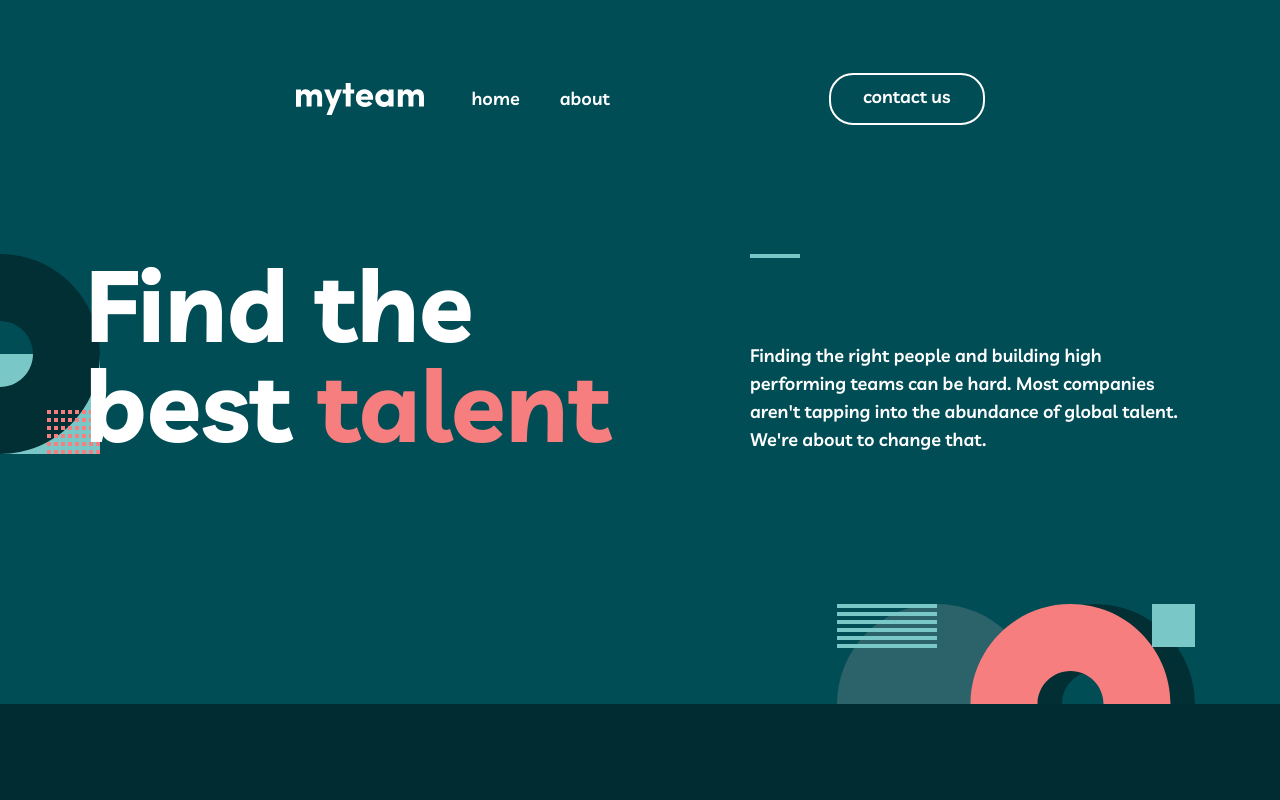
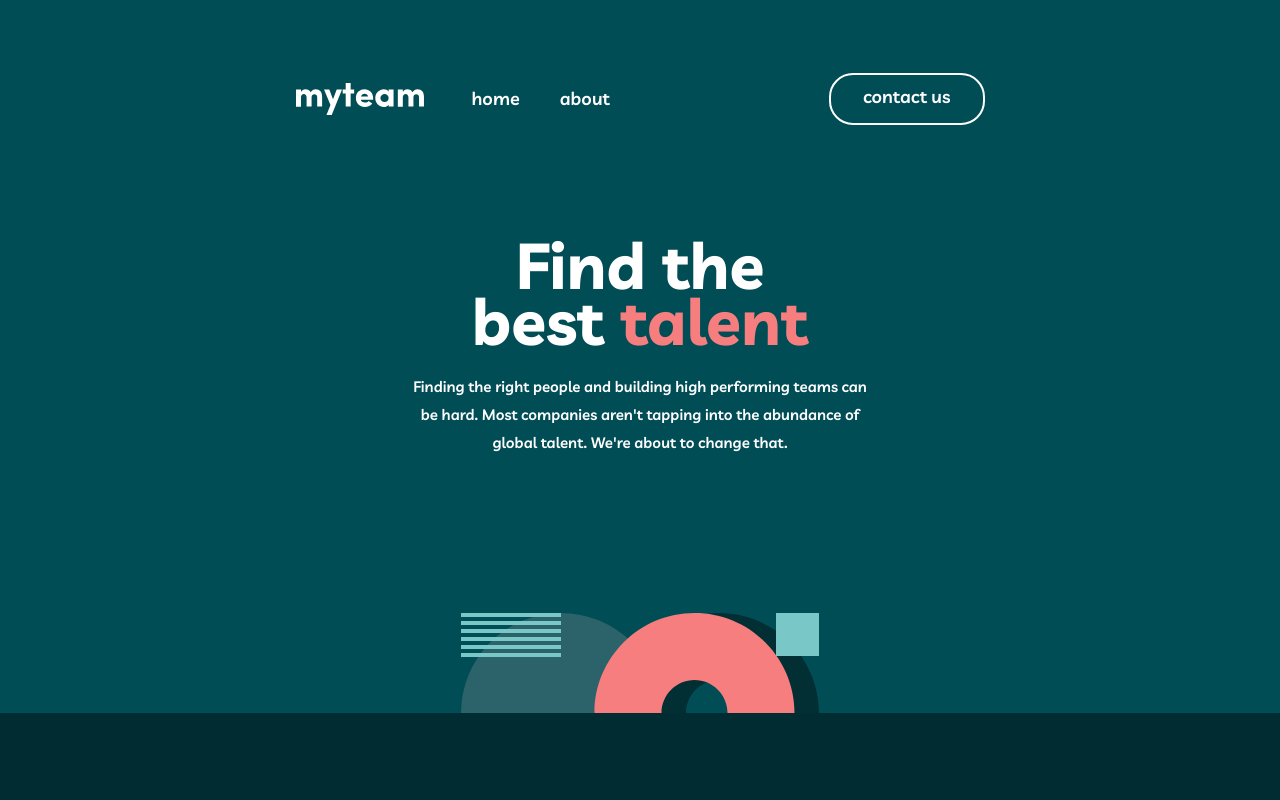
Before and after one commit to mackieva/myteam, a Next.js app: page / in a window 1280 px wide. Shown: the top 800 px of the page. Built offline with nearby package versions, Linux system fonts and the light colour scheme.

Commit message:
home hero table responsiveness

```diff
--- a/components/header/header.tsx
+++ b/components/header/header.tsx
@@ -5,7 +5,7 @@ import Button from '../shared/button';
 
 const Header = () => {
 	return (
-		<header className='md:max-w-[689px] lg:max-w-[1110px] mx-auto mt-[73px] flex justify-start items-center'>
+		<header className='max-w-[689px] lg:max-w-[1110px] mx-auto mt-[73px] flex justify-start items-center'>
 			<Image
 				src={logo}
 				alt='MyTeam Text Logo'
--- a/components/home/home-hero.tsx
+++ b/components/home/home-hero.tsx
@@ -1,11 +1,11 @@
 const HomeHero = () => {
 	return (
-		<section className='pt-[129px] relative'>
+		<section className='pt-[112px] lg:pt-[129px] relative'>
 			<svg
 				xmlns='http://www.w3.org/2000/svg'
 				width='200'
 				height='200'
-				className='absolute left-[-100px] top-[129px]'
+				className='hidden lg:block absolute left-[-100px] top-[129px]'
 			>
 				<g fill='none' fillRule='evenodd'>
 					<path fill='#79C8C7' d='M100 200h100V100H100z' />
@@ -19,15 +19,15 @@ const HomeHero = () => {
 					/>
 				</g>
 			</svg>
-			<div className='max-w-[1110px] mx-auto pb-[250px] grid grid-cols-[635px_445px] gap-[30px] relative'>
+			<div className='max-w-[683px] mx-auto flex flex-col justify-center items-center gap-6 relative  pb-[256px] lg:pb-[250px] lg:grid lg:max-w-[1110px] lg:grid-cols-[635px_445px] lg:gap-[30px]'>
 				<div>
-					<h1 className='h1-lg max-w-[10ch]'>
+					<h1 className='text-center lg:text-left text-[64px] leading-[56px] max-w-[10ch] lg:text-[100px] lg:leading-[100px]'>
 						Find the best <span className='text-lc'>talent</span>
 					</h1>
 				</div>
-				<div className='flex flex-col items-start justify-between'>
-					<span className='h-1 w-[50px] bg-rb' />
-					<p className='body-one'>
+				<div className='flex flex-col items-start justify-between h-full'>
+					<span className='hidden lg:block h-1 w-[50px] bg-rb' />
+					<p className='text-[15px] leading-[28px] text-center max-w-[457px] lg:text-left lg:max-w-auto lg:text-[18px]'>
 						Finding the right people and building high performing teams can be
 						hard. Most companies aren't tapping into the abundance of global
 						talent. We're about to change that.
@@ -37,7 +37,7 @@ const HomeHero = () => {
 					xmlns='http://www.w3.org/2000/svg'
 					width='358'
 					height='100'
-					className='absolute bottom-0 right-[0]'
+					className='absolute bottom-0 right-[50%] transform-[translateX(50%)] lg:right-[0]'
 				>
 					<g fill='none' fillRule='evenodd'>
 						<circle cx='100' cy='100' r='100' fill='#2C6269' />
```
